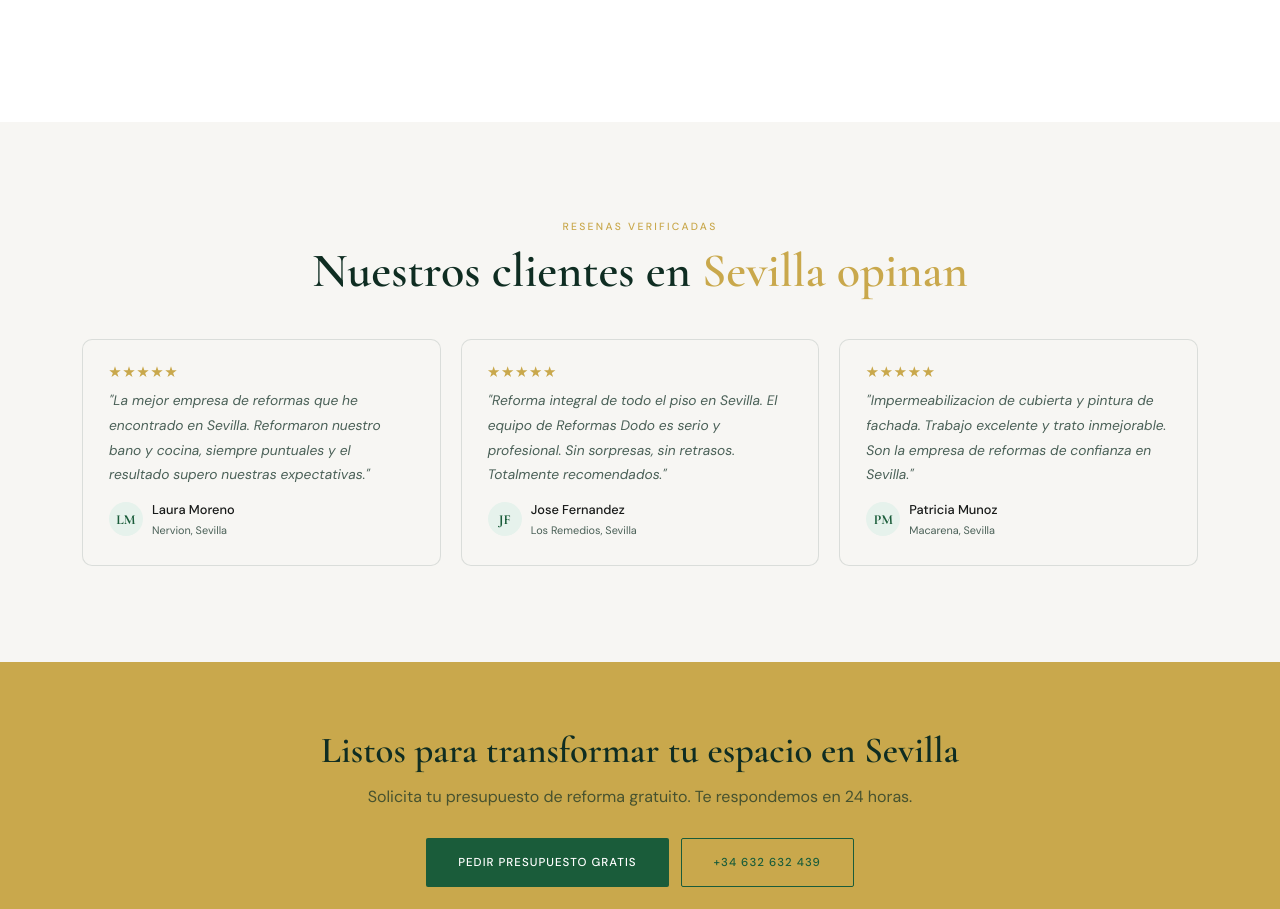
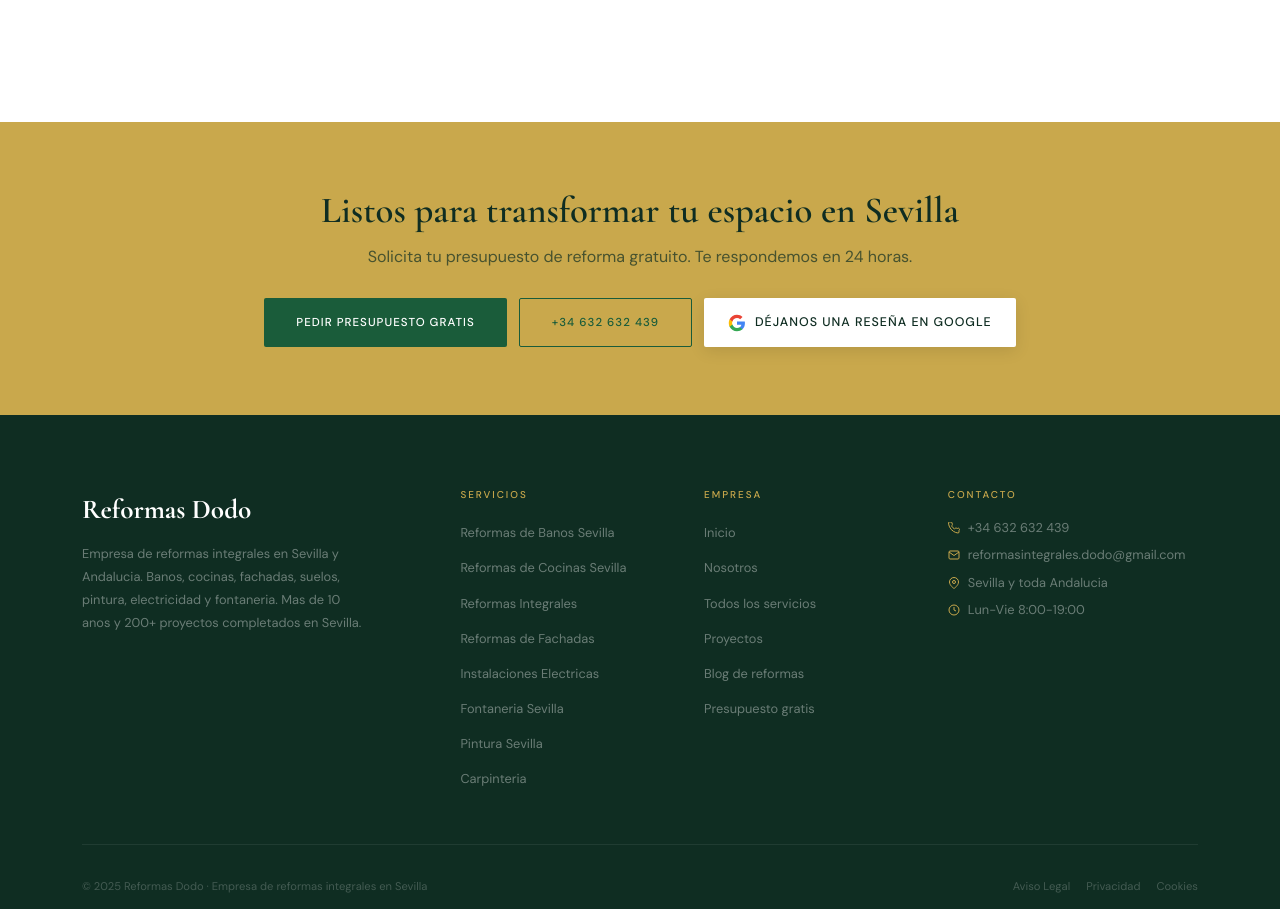
Before and after one commit to omarmaleck10/reformasdodo, a plain HTML site: page nosotros.html in a window 1280 px wide. Shown: the part 2640-3549 px from the top of the page. Drawn offline with nearby package versions, Linux system fonts and the light colour scheme.

Commit message:
Update nosotros.html

```diff
--- a/nosotros.html
+++ b/nosotros.html
@@ -251,24 +251,26 @@ p{font-size:clamp(.9rem,1.5vw,1rem)}
   </div>
 </div></section>
 
-<section style="background:var(--off)"><div class="wrap">
-  <div class="center rev" style="margin-bottom:clamp(24px,4vw,40px)">
-    <span class="lbl">Resenas verificadas</span>
-    <h2 class="ttl">Nuestros clientes en <span>Sevilla opinan</span></h2>
-  </div>
-  <div class="testi-grid">
-    <div class="testi-card rev"><div class="stars"><span class="star"></span><span class="star"></span><span class="star"></span><span class="star"></span><span class="star"></span></div><blockquote>"La mejor empresa de reformas que he encontrado en Sevilla. Reformaron nuestro bano y cocina, siempre puntuales y el resultado supero nuestras expectativas."</blockquote><div class="testi-author"><div class="testi-av">LM</div><div><div class="testi-name">Laura Moreno</div><div class="testi-loc">Nervion, Sevilla</div></div></div></div>
-    <div class="testi-card rev d1"><div class="stars"><span class="star"></span><span class="star"></span><span class="star"></span><span class="star"></span><span class="star"></span></div><blockquote>"Reforma integral de todo el piso en Sevilla. El equipo de Reformas Dodo es serio y profesional. Sin sorpresas, sin retrasos. Totalmente recomendados."</blockquote><div class="testi-author"><div class="testi-av">JF</div><div><div class="testi-name">Jose Fernandez</div><div class="testi-loc">Los Remedios, Sevilla</div></div></div></div>
-    <div class="testi-card rev d2"><div class="stars"><span class="star"></span><span class="star"></span><span class="star"></span><span class="star"></span><span class="star"></span></div><blockquote>"Impermeabilizacion de cubierta y pintura de fachada. Trabajo excelente y trato inmejorable. Son la empresa de reformas de confianza en Sevilla."</blockquote><div class="testi-author"><div class="testi-av">PM</div><div><div class="testi-name">Patricia Munoz</div><div class="testi-loc">Macarena, Sevilla</div></div></div></div>
-  </div>
-</div></section>
+
 
 <div style="background:var(--go);padding:clamp(44px,6vw,68px) 0;text-align:center"><div class="wrap">
   <h2 style="font-size:clamp(1.4rem,3vw,2.3rem);color:var(--gd);margin-bottom:10px">Listos para transformar tu espacio en Sevilla</h2>
   <p style="color:rgba(15,45,34,.7);margin-bottom:28px">Solicita tu presupuesto de reforma gratuito. Te respondemos en 24 horas.</p>
   <div style="display:flex;gap:12px;justify-content:center;flex-wrap:wrap">
-    <a href="contacto.html" class="btn btn-green">Pedir presupuesto gratis</a>
+    <a href="/contacto" class="btn btn-green">Pedir presupuesto gratis</a>
     <a href="tel:+34632632439" class="btn btn-ghost-g">+34 632 632 439</a>
+    <a href="https://www.google.com/search?sa=X&sca_esv=0f8fcae09bab6450&hl=es&authuser=0&sxsrf=ANbL-n4ZOrTba3uaH_FtnF4zUByXjOE8Sg:1779746130734&q=Reformas+Dodo+Rese%C3%B1as&rflfq=1&num=20&stick=H4sIAAAAAAAAAONgkxI2MbQ0NjEwMrQ0MDe2sDSxMDG23MDI-IpRLCg1Lb8oN7FYwSU_JV8hKLU49fDGxOJFrDgkALHvZT1MAAAA&rldimm=4193402190738948439&tbm=lcl&ved=2ahUKEwi976X_ttWUAxWVRaQEHeOvEo0Q9fQKegQIShAG&biw=1902&bih=902&dpr=1.01#lkt=LocalPoiReviews" target="_blank" rel="noopener"
+       style="display:inline-flex;align-items:center;gap:9px;padding:14px 24px;background:#fff;color:#0f2d22;border-radius:2px;font-size:.78rem;font-weight:500;letter-spacing:.08em;text-transform:uppercase;transition:all .28s;box-shadow:0 4px 16px rgba(0,0,0,.1)"
+       onmouseover="this.style.transform='translateY(-2px)';this.style.boxShadow='0 8px 24px rgba(0,0,0,.15)'"
+       onmouseout="this.style.transform='';this.style.boxShadow='0 4px 16px rgba(0,0,0,.1)'">
+      <svg width="18" height="18" viewBox="0 0 24 24" aria-hidden="true">
+        <path d="M22.56 12.25c0-.78-.07-1.53-.2-2.25H12v4.26h5.92c-.26 1.37-1.04 2.53-2.21 3.31v2.77h3.57c2.08-1.92 3.28-4.74 3.28-8.09z" fill="#4285F4"/>
+        <path d="M12 23c2.97 0 5.46-.98 7.28-2.66l-3.57-2.77c-.98.66-2.23 1.06-3.71 1.06-2.86 0-5.29-1.93-6.16-4.53H2.18v2.84C3.99 20.53 7.7 23 12 23z" fill="#34A853"/>
+        <path d="M5.84 14.09c-.22-.66-.35-1.36-.35-2.09s.13-1.43.35-2.09V7.07H2.18C1.43 8.55 1 10.22 1 12s.43 3.45 1.18 4.93l3.66-2.84z" fill="#FBBC05"/>
+        <path d="M12 5.38c1.62 0 3.06.56 4.21 1.64l3.15-3.15C17.45 2.09 14.97 1 12 1 7.7 1 3.99 3.47 2.18 7.07l3.66 2.84c.87-2.6 3.3-4.53 6.16-4.53z" fill="#EA4335"/>
+      </svg>
+      Déjanos una reseña en Google
+    </a>
   </div>
 </div></div>
 
```
